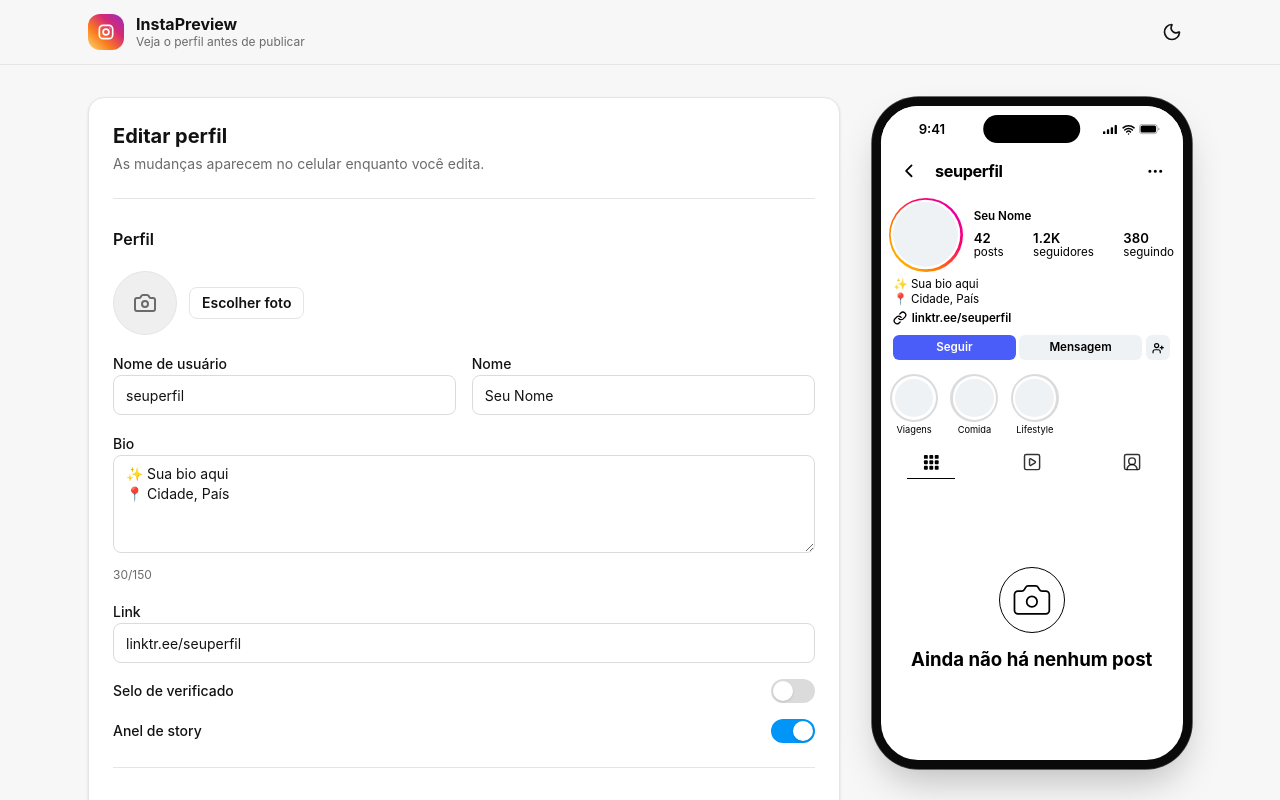
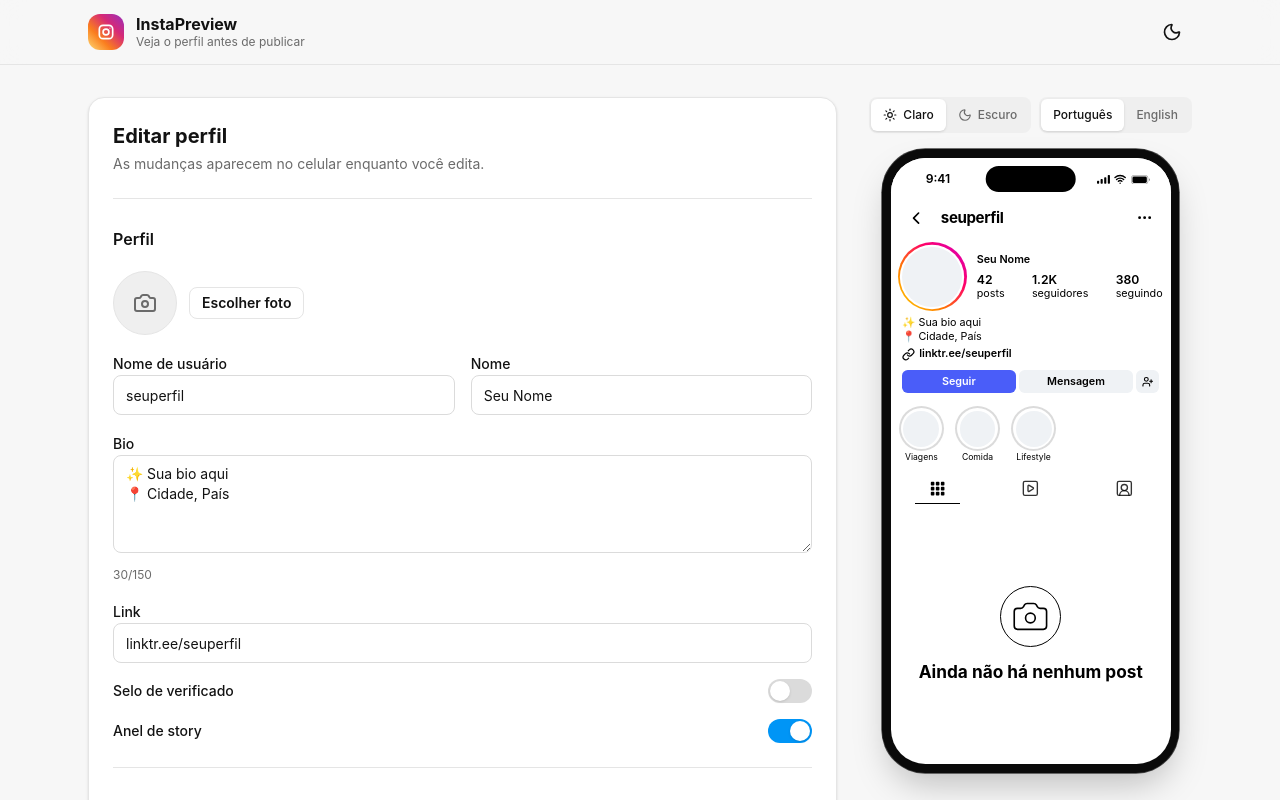
Before and after one commit to BryanGab0/instagram-profile-preview, a React (Vite) app: page / in a window 1280 px wide. Shown: the top 800 px of the page. Built offline with nearby package versions, Linux system fonts and the light colour scheme.

Commit message:
feat(preview): add theme and language controls

```diff
--- /dev/null
+++ b/src/components/layout/PreviewControls.tsx
@@ -0,0 +1,54 @@
+import type { PreviewLocale, PreviewTheme } from "@/components/preview/types";
+import { SegmentedControl } from "@/components/ui/SegmentedControl";
+import { Moon, Sun } from "lucide-react";
+
+interface PreviewControlsProps {
+  theme: PreviewTheme;
+  onThemeChange: (theme: PreviewTheme) => void;
+  locale: PreviewLocale;
+  onLocaleChange: (locale: PreviewLocale) => void;
+}
+
+export function PreviewControls({
+  theme,
+  onThemeChange,
+  locale,
+  onLocaleChange,
+}: PreviewControlsProps) {
+  return (
+    <div className="flex flex-wrap justify-center gap-2">
+      <SegmentedControl
+        label="Tema do Instagram"
+        value={theme}
+        onChange={onThemeChange}
+        options={[
+          {
+            value: "light",
+            label: (
+              <>
+                <Sun /> Claro
+              </>
+            ),
+          },
+          {
+            value: "dark",
+            label: (
+              <>
+                <Moon /> Escuro
+              </>
+            ),
+          },
+        ]}
+      />
+      <SegmentedControl
+        label="Idioma do Instagram"
+        value={locale}
+        onChange={onLocaleChange}
+        options={[
+          { value: "pt-BR", label: "Português" },
+          { value: "en", label: "English" },
+        ]}
+      />
+    </div>
+  );
+}
--- a/src/pages/Home.tsx
+++ b/src/pages/Home.tsx
@@ -1,16 +1,21 @@
 import { EditPanel } from "@/components/editor/EditPanel";
 import { FitToScreen } from "@/components/layout/FitToScreen";
 import { Header } from "@/components/layout/Header";
+import { PreviewControls } from "@/components/layout/PreviewControls";
 import { PHONE_HEIGHT, PHONE_WIDTH } from "@/components/preview/dimensions";
 import { PhoneFrame } from "@/components/preview/PhoneFrame";
 import { ProfilePreview } from "@/components/preview/ProfilePreview";
+import type { PreviewLocale, PreviewTheme } from "@/components/preview/types";
 import { useProfile } from "@/hooks/useProfile";
+import { useState } from "react";
 
-// Header (64px) plus the page's vertical padding (2 × 32px).
-const RESERVED_HEIGHT = 128;
+// Header (64px), page padding (2 × 32px) and the preview controls above the phone (48px).
+const RESERVED_HEIGHT = 176;
 
 export function Home() {
   const { profile, actions } = useProfile();
+  const [previewTheme, setPreviewTheme] = useState<PreviewTheme>("light");
+  const [previewLocale, setPreviewLocale] = useState<PreviewLocale>("pt-BR");
 
   return (
     <div className="min-h-screen">
@@ -32,11 +37,17 @@ export function Home() {
 
         <aside
           aria-label="Pré-visualização"
-          className="order-1 flex justify-center lg:sticky lg:top-24 lg:order-2"
+          className="order-1 flex flex-col items-center gap-4 lg:sticky lg:top-24 lg:order-2"
         >
+          <PreviewControls
+            theme={previewTheme}
+            onThemeChange={setPreviewTheme}
+            locale={previewLocale}
+            onLocaleChange={setPreviewLocale}
+          />
           <FitToScreen width={PHONE_WIDTH} height={PHONE_HEIGHT} reservedHeight={RESERVED_HEIGHT}>
-            <PhoneFrame theme="light">
-              <ProfilePreview profile={profile} locale="pt-BR" />
+            <PhoneFrame theme={previewTheme}>
+              <ProfilePreview profile={profile} locale={previewLocale} />
             </PhoneFrame>
           </FitToScreen>
         </aside>
```
